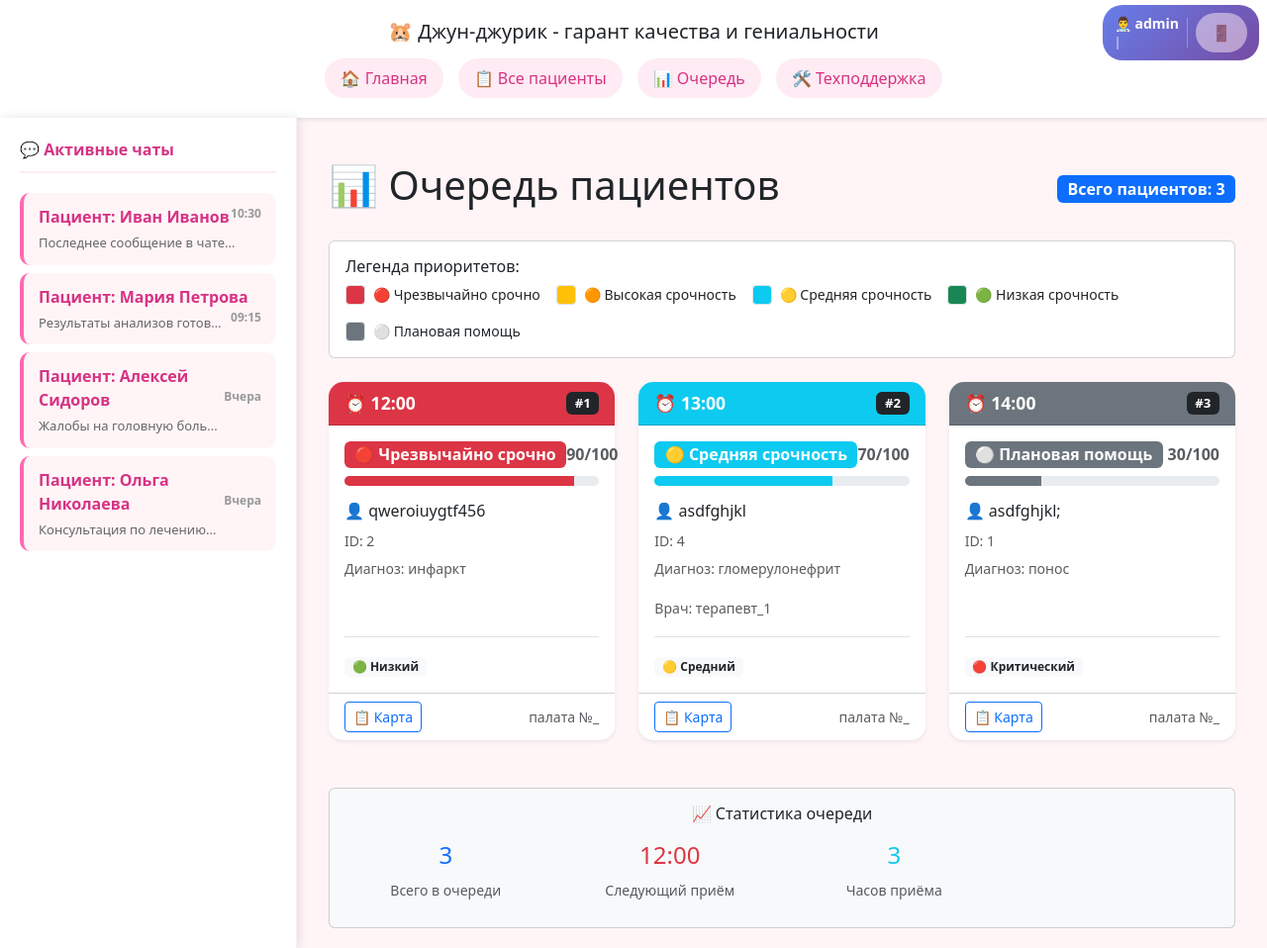
After one commit to Jun-juriki/juriki_3, a Django app: page /queue/ in a window 1280 px wide. The commit adds this page. Shown: the whole page at 99% size. Run offline with Django 5.2, Linux system fonts and the light colour scheme; a user stored in the database is signed in; data comes from the database, SQL or seed files in the repository; both versions use the stored data as it was after the commit.

Commit message:
очередь

```diff
--- a/djundjurick/main/templates/main/head.html
+++ b/djundjurick/main/templates/main/head.html
@@ -11,8 +11,76 @@
         body {
             background-color: #fff5f7;
             min-height: 100vh;
+            margin: 0;
+            padding: 0;
         }
 
+        .main-container {
+            display: flex;
+            min-height: calc(100vh - 120px);
+        }
+
+        /* Стили для боковой панели чатов */
+        .chats-sidebar {
+            width: 300px;
+            background: white;
+            box-shadow: 2px 0 10px rgba(0,0,0,0.1);
+            padding: 20px;
+            overflow-y: auto;
+            border-right: 1px solid #ffebf3;
+        }
+
+        .chats-header {
+            color: #d63384;
+            font-weight: 600;
+            margin-bottom: 20px;
+            padding-bottom: 10px;
+            border-bottom: 2px solid #ffebf3;
+        }
+
+        .chat-item {
+            padding: 12px 15px;
+            margin-bottom: 8px;
+            background: #fff5f7;
+            border-radius: 10px;
+            border-left: 4px solid #ff69b4;
+            cursor: pointer;
+            transition: all 0.3s ease;
+        }
+
+        .chat-item:hover {
+            background: #ffebf3;
+            transform: translateX(5px);
+        }
+
+        .chat-patient {
+            font-weight: 600;
+            color: #d63384;
+        }
+
+        .chat-time {
+            font-size: 12px;
+            color: #999;
+            float: right;
+        }
+
+        .chat-preview {
+            font-size: 13px;
+            color: #666;
+            margin-top: 5px;
+            white-space: nowrap;
+            overflow: hidden;
+            text-overflow: ellipsis;
+        }
+
+        /* Стили для основного контента */
+        .content-area {
+            flex: 1;
+            padding: 20px;
+            overflow-y: auto;
+        }
+
+        /* Стили для шапки */
         .header-section {
             background-color: white;
             box-shadow: 0 2px 4px rgba(0,0,0,0.1);
@@ -48,52 +116,7 @@
             color: white;
         }
 
-        <style>
-        .user-info {
-            position: absolute;
-            top: 5px;
-            right: 8px;
-            background: linear-gradient(135deg, #667eea, #764ba2);
-            color: white;
-            padding: 10px 16px;
-            border-radius: 20px;
-            display: flex;
-            align-items: center;
-            gap: 10px;
-        }
-
-        .user-name {
-            font-size: 15px;
-            font-weight: 600;
-        }
-
-        .user-details {
-            font-size: 13px;
-            opacity: 0.9;
-        }
-
-        .logout-btn {
-            background: none;
-            border: none;
-            color: white;
-            text-decoration: none;
-            font-size: 15px;
-            opacity: 0.4;
-            transition: opacity 0.3s ease;
-            padding: 0;
-            cursor: pointer;
-            width: 16px;
-            display: flex;
-            align-items: center;
-            justify-content: center;
-            margin-left: 5px;
-        }
-
-        .logout-btn:hover {
-            opacity: 0.8;
-        }
-</style>
-    <style>
+        /* Стили для информации о пользователе */
         .user-info {
             position: absolute;
             top: 5px;
@@ -114,7 +137,7 @@
         }
 
         .user-name {
-    font-size: 20 px;
+            font-size: 14px;
             font-weight: 600;
             margin-bottom: 2px;
         }
@@ -145,6 +168,24 @@
         .logout-btn:hover {
             opacity: 1;
         }
+
+        /* Адаптивность */
+        @media (max-width: 768px) {
+            .chats-sidebar {
+                width: 250px;
+            }
+
+            .main-container {
+                flex-direction: column;
+            }
+
+            .chats-sidebar {
+                width: 100%;
+                height: 200px;
+                border-right: none;
+                border-bottom: 1px solid #ffebf3;
+            }
+        }
     </style>
 </head>
 <body>
@@ -158,8 +199,7 @@
 
                     {% if user.is_authenticated %}
                     <a href="{% url 'patient-list' %}">📋 Все пациенты</a>
-
-                    <a href="#">💬 Активные чаты</a>
+                   <a href="{% url 'queue' %}">📊 Очередь</a>
                     <a href="#">🛠️ Техподдержка</a>
                     <span class="user-info">
                         <div class="user-text">
@@ -168,7 +208,6 @@
                         </div>
                         <div class="logout-separator"></div>
                         <a href="{% url 'doctor-logout' %}" class="logout-btn" title="Выйти">🚪</a>
-
                     </span>
                     {% else %}
                         <a href="{% url 'doctor-login' %}">🔐</a>
@@ -190,7 +229,41 @@
     </div>
     {% endif %}
 
+    <!-- Основной контент с боковой панелью чатов -->
+    <div class="main-container">
+        {% if user.is_authenticated %}
+        <div class="chats-sidebar">
+            <div class="chats-header">💬 Активные чаты</div>
+
+            <!-- Пример активных чатов -->
+            <div class="chat-item">
+                <div class="chat-patient">Пациент: Иван Иванов <span class="chat-time">10:30</span></div>
+                <div class="chat-preview">Последнее сообщение в чате...</div>
+            </div>
+
+            <div class="chat-item">
+                <div class="chat-patient">Пациент: Мария Петрова <span class="chat-time">09:15</span></div>
+                <div class="chat-preview">Результаты анализов готовы...</div>
+            </div>
+
+            <div class="chat-item">
+                <div class="chat-patient">Пациент: Алексей Сидоров <span class="chat-time">Вчера</span></div>
+                <div class="chat-preview">Жалобы на головную боль...</div>
+            </div>
+
+            <div class="chat-item">
+                <div class="chat-patient">Пациент: Ольга Николаева <span class="chat-time">Вчера</span></div>
+                <div class="chat-preview">Консультация по лечению...</div>
+            </div>
+
+            <!-- Можно добавить больше чатов динамически -->
+        </div>
+        {% endif %}
+
+        <div class="content-area">
             {% block content %}{% endblock %}
+        </div>
+    </div>
 
     <script src="https://cdn.jsdelivr.net/npm/bootstrap@5.3.3/dist/js/bootstrap.bundle.min.js"></script>
 </body>
--- /dev/null
+++ b/djundjurick/main/templates/main/queue.html
@@ -0,0 +1,197 @@
+{% extends 'main/head.html' %}
+{% block title %}Очередь пациентов{% endblock %}
+
+{% block content %}
+<div class="container mt-4">
+    <div class="row">
+        <div class="col-12">
+            <div class="d-flex justify-content-between align-items-center mb-4">
+                <h1>📊 Очередь пациентов</h1>
+                <div class="queue-stats">
+                    <span class="badge bg-primary fs-6">Всего пациентов: {{ total_patients }}</span>
+                </div>
+            </div>
+
+            <!-- Легенда -->
+            <div class="row mb-4">
+                <div class="col-12">
+                    <div class="card">
+                        <div class="card-body">
+                            <h6 class="card-title">Легенда приоритетов:</h6>
+                            <div class="d-flex flex-wrap gap-3">
+                                <div class="d-flex align-items-center">
+                                    <div class="color-indicator bg-danger me-2" style="width: 20px; height: 20px; border-radius: 4px;"></div>
+                                    <small>🔴 Чрезвычайно срочно </small>
+                                </div>
+                                <div class="d-flex align-items-center">
+                                    <div class="color-indicator bg-warning me-2" style="width: 20px; height: 20px; border-radius: 4px;"></div>
+                                    <small>🟠 Высокая срочность </small>
+                                </div>
+                                <div class="d-flex align-items-center">
+                                    <div class="color-indicator bg-info me-2" style="width: 20px; height: 20px; border-radius: 4px;"></div>
+                                    <small>🟡 Средняя срочность </small>
+                                </div>
+                                <div class="d-flex align-items-center">
+                                    <div class="color-indicator bg-success me-2" style="width: 20px; height: 20px; border-radius: 4px;"></div>
+                                    <small>🟢 Низкая срочность </small>
+                                </div>
+                                <div class="d-flex align-items-center">
+                                    <div class="color-indicator bg-secondary me-2" style="width: 20px; height: 20px; border-radius: 4px;"></div>
+                                    <small>⚪ Плановая помощь </small>
+                                </div>
+                            </div>
+                        </div>
+                    </div>
+                </div>
+            </div>
+
+            <!-- Расписание -->
+            <div class="row">
+                {% for item in schedule %}
+                <div class="col-md-6 col-lg-4 mb-4">
+                    <div class="card queue-card h-100 border-0 shadow-sm">
+                        <div class="card-header {{ item.patient.get_emergency_progress_class }} text-white d-flex justify-content-between align-items-center">
+                            <strong>⏰ {{ item.appointment_time }}</strong>
+                            <span class="badge bg-dark">#{{ item.time_slot }}</span>
+                        </div>
+                        <div class="card-body">
+                            <!-- Информация о неотложности -->
+                            <div class="mb-3">
+                                <div class="d-flex justify-content-between align-items-center mb-2">
+                                    <span class="badge {{ item.patient.get_emergency_progress_class }} fs-6">
+                                        {{ item.patient.get_emergency_display }}
+                                    </span>
+                                    <strong class="text-muted">{{ item.patient.emergency_criteria }}/100</strong>
+                                </div>
+                                <div class="progress" style="height: 10px;">
+                                    <div class="progress-bar {{ item.patient.get_emergency_progress_class }}"
+                                         style="width: {{ item.patient.emergency_criteria }}%"
+                                         title="Критерий неотложности: {{ item.patient.emergency_criteria }}">
+                                    </div>
+                                </div>
+                            </div>
+
+
+                            <div class="patient-info">
+                                <h6 class="card-title text-truncate" title="{{ item.patient.encrypted_name }}">
+                                    👤 {{ item.patient.encrypted_name }}
+                                </h6>
+                                <p class="card-text mb-1">
+                                    <small class="text-muted">ID: {{ item.patient.encrypted_id }}</small>
+                                </p>
+                                {% if item.patient.diagnosis %}
+                                <p class="card-text">
+                                    <small class="text-muted">Диагноз: {{ item.patient.diagnosis|truncatewords:8 }}</small>
+                                </p>
+                                {% endif %}
+                                {% if item.patient.hilling_doc %}
+                                <p class="card-text">
+                                    <small class="text-muted">Врач: {{ item.patient.hilling_doc }}</small>
+                                </p>
+                                {% endif %}
+                            </div>
+                            <div class="mt-3 pt-3 border-top">
+                                <span class="badge bg-light text-dark">
+                                    {{ item.patient.get_urgency_display }}
+                                </span>
+                            </div>
+                        </div>
+                        <div class="card-footer bg-transparent">
+                            <div class="d-flex justify-content-between">
+                                <a href="{% url 'patient-detail' item.patient.id %}" class="btn btn-sm btn-outline-primary">
+                                    📋 Карта
+                                </a>
+                                <small class="text-muted align-self-center">
+                                    палата №_
+                                </small>
+                            </div>
+                        </div>
+                    </div>
+                </div>
+                {% empty %}
+                <div class="col-12">
+                    <div class="text-center py-5">
+                        <div style="font-size: 48px; margin-bottom: 20px;">📭</div>
+                        <h3 class="text-muted">Очередь пуста</h3>
+                        <p class="text-muted">Нет активных пациентов в очереди</p>
+                        <a href="{% url 'patient-list' %}" class="btn btn-primary">📋 Перейти к пациентам</a>
+                    </div>
+                </div>
+                {% endfor %}
+            </div>
+
+            <!-- Статистика -->
+            {% if schedule %}
+            <div class="row mt-4">
+                <div class="col-12">
+                    <div class="card bg-light">
+                        <div class="card-body text-center">
+                            <h6 class="card-title">📈 Статистика очереди</h6>
+                            <div class="row">
+                                <div class="col-md-3">
+                                    <div class="stat-item">
+                                        <h4 class="text-primary">{{ total_patients }}</h4>
+                                        <small class="text-muted">Всего в очереди</small>
+                                    </div>
+                                </div>
+                                <div class="col-md-3">
+                                    <div class="stat-item">
+                                        <h4 class="text-danger">{{ schedule.0.appointment_time }}</h4>
+                                        <small class="text-muted">Следующий приём</small>
+                                    </div>
+                                </div>
+                                <div class="col-md-3">
+                                    <div class="stat-item">
+                                        <h4 class="text-info">{{ total_patients }}</h4>
+                                        <small class="text-muted">Часов приёма</small>
+                                    </div>
+                                </div>
+                            </div>
+                        </div>
+                    </div>
+                </div>
+            </div>
+            {% endif %}
+        </div>
+    </div>
+</div>
+
+<style>
+.queue-card {
+    transition: transform 0.2s ease, box-shadow 0.2s ease;
+    border-radius: 15px;
+}
+
+.queue-card:hover {
+    transform: translateY(-5px);
+    box-shadow: 0 8px 25px rgba(0,0,0,0.15) !important;
+}
+
+.card-header {
+    border-radius: 15px 15px 0 0 !important;
+    font-size: 1.1em;
+}
+
+.patient-info {
+    min-height: 120px;
+}
+
+.stat-item {
+    padding: 10px;
+}
+
+.color-indicator {
+    border: 1px solid #dee2e6;
+}
+
+@media (max-width: 768px) {
+    .queue-stats {
+        margin-top: 10px;
+    }
+
+    .d-flex.flex-wrap {
+        justify-content: center;
+    }
+}
+</style>
+{% endblock %}
--- a/djundjurick/main/urls.py
+++ b/djundjurick/main/urls.py
@@ -4,5 +4,6 @@ from . import views
 urlpatterns = [
     path('', views.index, name='index'),
     path('patients/', views.PatientListView.as_view(), name='patient-list'),
-    path('patients/<str:patient_id>/', views.patient_detail, name='patient-detail')
+    path('patients/<str:patient_id>/', views.patient_detail, name='patient-detail'),
+    path('queue/', views.queue_view, name='queue')
 ]
--- a/djundjurick/main/views.py
+++ b/djundjurick/main/views.py
@@ -2,7 +2,8 @@
 from django.shortcuts import render, get_object_or_404
 from django.views.generic import ListView
 from .models import Patient
-
+from datetime import datetime, timedelta
+from django.contrib.auth.decorators import login_required
 
 def index(request):
     return render(request, 'main/main.html')
@@ -40,3 +41,29 @@ def patient_detail(request, patient_id):
         'visits': patient.get_visits()
     }
     return render(request, 'main/patient_detail.html', context)
+
+
+@login_required
+def queue_view(request):
+    """Страница очереди пациентов с расписанием"""
+    # Получаем активных пациентов, отсортированных по неотложности
+    patients = Patient.objects.filter(is_active=True).order_by('-emergency_criteria')
+
+    # Создаем расписание с 12:00 с интервалом 1 час
+    start_time = datetime.strptime('12:00', '%H:%M')
+    schedule = []
+
+    for i, patient in enumerate(patients):
+        appointment_time = (start_time + timedelta(hours=i)).strftime('%H:%M')
+        schedule.append({
+            'patient': patient,
+            'appointment_time': appointment_time,
+            'time_slot': i + 1  # номер временного слота
+        })
+
+    context = {
+        'schedule': schedule,
+        'total_patients': len(patients)
+    }
+
+    return render(request, 'main/queue.html', context)
```
Also changed, not shown: djundjurick/main/models.py (+39 -6 lines), djundjurick/db.sqlite3, djundjurick/main/migrations/0005_alter_patient_options_patient_emergency_criteria.py (added). Lines whose indentation alone changed are shown as unchanged.
